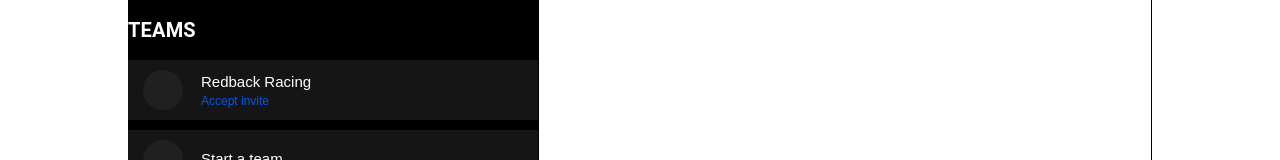
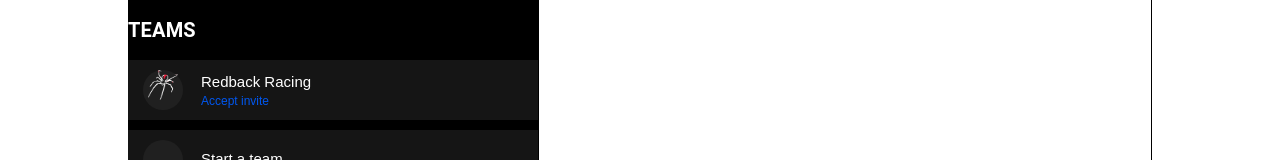
Before and after one commit to danielding3/NMP-rb-userpage, a React (Create React App) app in the folder client/: page / in a window 1280 px wide. Shown: the part 388-548 px from the top of the page. Built offline with nearby package versions, Linux system fonts and the light colour scheme.

Commit message:
add logo image

```diff
--- a/client/src/components/Team/Team.tsx
+++ b/client/src/components/Team/Team.tsx
@@ -3,12 +3,18 @@
 
 interface Info {
   //logo: String;
-  name: String;
-  status?: String;
+  name: string;
+  status?: string;
   id?: string;
+  logo?: string;
 }
 
-const Team: React.FC<Info> = ({ name, status = '', id }: Info): JSX.Element => {
+const Team: React.FC<Info> = ({
+  name,
+  status,
+  id,
+  logo,
+}: Info): JSX.Element => {
   const [isMember, setIsMember] = React.useState(false);
 
   const handleClick = (e: React.MouseEvent<HTMLDivElement>): void => {
@@ -20,7 +26,7 @@
   return (
     <div className={styles.teamCard}>
       <div className={styles.leftContainer}>
-        {/* <img src={logo} alt="team logo" /> */}
+        {logo && <img src={`images/${logo}.png`} alt="team logo" />}
       </div>
       <div className={styles.rightContainer}>
         <div className={styles.name}>{name}</div>
--- a/client/src/components/Team/Teams.tsx
+++ b/client/src/components/Team/Teams.tsx
@@ -1,3 +1,4 @@
+import React from 'react';
 import { Typography } from '@mui/material';
 import styles from './Team.module.css';
 import { StyledEngineProvider } from '@mui/material/styles';
@@ -5,7 +6,7 @@
 
 const teams = [
   {
-    logo: 'redback.jpg',
+    logo: 'redback',
     name: 'Redback Racing',
     status: 'Accept invite',
   },
@@ -16,7 +17,14 @@
       <div className={styles.root}>
         <Typography className={styles.title}>TEAMS</Typography>
         {teams.map((team, idx) => {
-          return <Team name={team.name} status={team.status} key={idx} />;
+          return (
+            <Team
+              name={team.name}
+              status={team.status}
+              logo={team.logo}
+              key={idx}
+            />
+          );
         })}
         <Team name="Start a team..." />
       </div>
```
